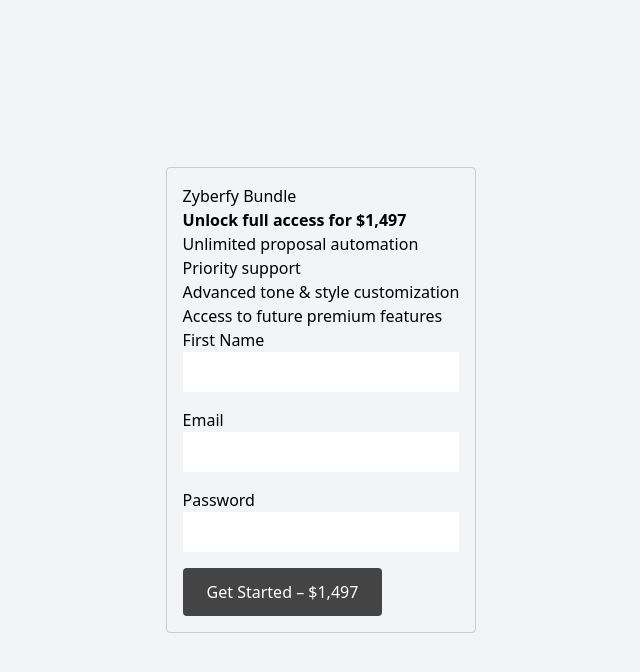
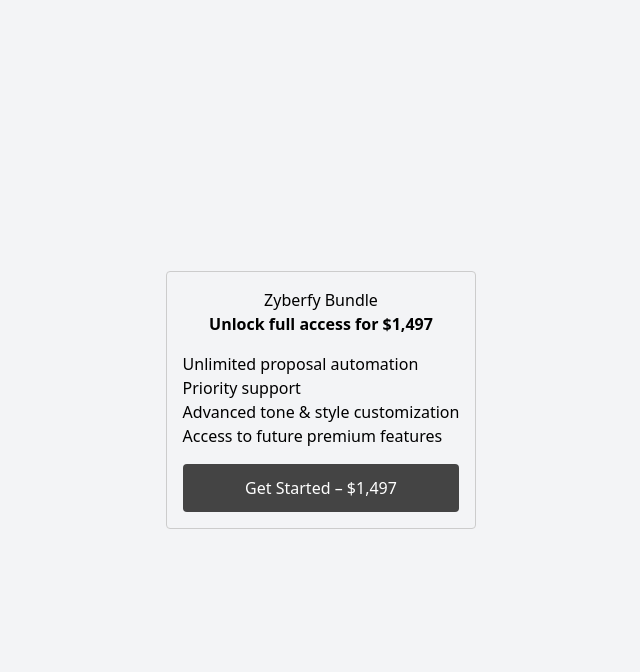
Before and after one commit to MylesGoHam/zyberfy-backend, a Flask app: page /memberships in a window 1280 px wide. Shown: the top 672 px of the page, without its empty margins (319-959 px from the left). Run offline with Flask 3, Linux system fonts and the light colour scheme.

Commit message:
Update memberships.html

```diff
--- a/templates/memberships.html
+++ b/templates/memberships.html
@@ -4,36 +4,21 @@
 {% block title %}Join Zyberfy Bundle{% endblock %}
 
 {% block content %}
-  <div style="max-width: 600px; margin: 2rem auto; padding: 1rem; border: 1px solid #ccc; border-radius: 4px;">
+  <div style="max-width:600px; margin:2rem auto; padding:1rem; border:1px solid #ccc; border-radius:4px; text-align:center;">
     <h1>Zyberfy Bundle</h1>
     <p><strong>Unlock full access for $1,497</strong></p>
-    <ul>
+    <ul style="text-align:left; margin:1rem 0;">
       <li>Unlimited proposal automation</li>
       <li>Priority support</li>
-      <li>Advanced tone & style customization</li>
+      <li>Advanced tone &amp; style customization</li>
       <li>Access to future premium features</li>
     </ul>
 
     <form method="POST" action="{{ url_for('memberships') }}">
       <input type="hidden" name="plan" value="bundle">
-
-      <div style="margin-bottom: 1rem;">
-        <label for="first_name">First Name</label><br>
-        <input id="first_name" name="first_name" type="text" required style="width:100%; padding:0.5rem;">
-      </div>
-
-      <div style="margin-bottom: 1rem;">
-        <label for="email">Email</label><br>
-        <input id="email" name="email" type="email" required style="width:100%; padding:0.5rem;">
-      </div>
-
-      <div style="margin-bottom: 1rem;">
-        <label for="password">Password</label><br>
-        <input id="password" name="password" type="password" required style="width:100%; padding:0.5rem;">
-      </div>
-
-      <button type="submit" style="padding:0.75rem 1.5rem; background:#444; color:#fff; border:none; border-radius:4px;">
-        Get Started – $1,497
+      <button type="submit"
+              style="display:block; width:100%; padding:0.75rem; background:#444; color:#fff; border:none; border-radius:4px; font-size:1rem;">
+        Get Started – $1,497
       </button>
     </form>
   </div>
```
